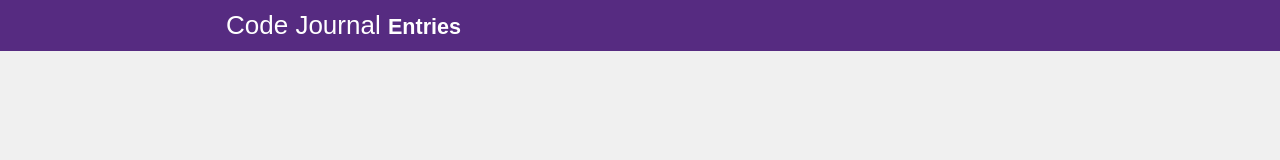
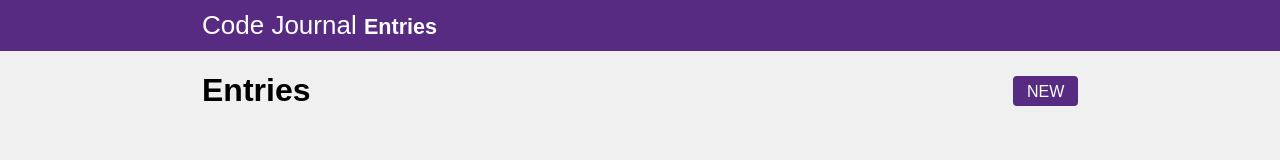
Before and after one commit to joseph-w-valdez/code-journal, a website: page index.html in a window 1280 px wide. Both pictures are taken after a click on the link "Entries". Drawn offline with Linux system fonts and the light colour scheme.

Commit message:
fiexed new entry button formatting and added functionality to button to view swap to new entry view

```diff
--- a/css/styles.css
+++ b/css/styles.css
@@ -2,6 +2,11 @@ html,
 body {
   font-family: sans-serif;
   background-color: #f0f0f0;
+}
+
+.container {
+  padding: 0;
+  margin: 0 auto;
 }
 
 header {
@@ -50,7 +55,7 @@ textarea {
   resize: none;
 }
 
-button {
+button.save {
   font-family: sans-serif;
   color: white;
   background-color: #562b81;
@@ -61,6 +66,24 @@ button {
   text-align: end;
 }
 
+div.new {
+  font-family: sans-serif;
+  color: white;
+  background-color: #562b81;
+  border: none;
+  font-size: 16px;
+  border-radius: 4px;
+  padding: 7px 14px;
+  height: 30px;
+  margin: 0;
+  width: 65px;
+  cursor: pointer;
+}
+
+.jc-space-between {
+  justify-content: space-between;
+}
+
 .ta-end {
   text-align: end;
 }
@@ -68,6 +91,7 @@ button {
 ul {
   width: 100%;
   padding: 0;
+  margin 0 auto
 }
 
 li {
@@ -83,6 +107,10 @@ li {
   align-items: center;
 }
 
+.jc-flex-end {
+  justify-content: flex-end;
+}
+
 a {
   text-decoration: none;
   color: white;
--- a/index.html
+++ b/index.html
@@ -43,11 +43,24 @@
             <label for="notes">Notes</label>
             <textarea id="notes" required></textarea>
           </div>
-          <div class="column-full ta-end"><button type="submit">SAVE</button></div>
+          <div class="column-full ta-end"><button type="submit" class="save">SAVE</button></div>
         </div>
       </form>
     </div>
-    <div data-view="entries" class="hidden"><ul></ul></div> <!-- add hidden back here -->
+    <div data-view="entries" class="hidden">
+      <div class="row ai-center">
+        <div class="column-half">
+          <h1>Entries</h1>
+        </div>
+        <div class="column-half">
+          <div class="row jc-flex-end">
+            <div class="new">
+              <a class="newEntriesButton">NEW</a>
+            </div>
+          </div>
+        </div>
+      </div>
+      <ul></ul></div>
   </main>
   <script src="js/data.js"></script>
   <script src="js/main.js"></script>
--- a/js/main.js
+++ b/js/main.js
@@ -79,7 +79,6 @@ function viewSwap(currentView) {
   for (let viewNode = 0; viewNode < $views.length; viewNode++) {
     if (currentView === $views[viewNode]) {
       $views[viewNode].classList.remove('hidden');
-      data.view = $views[viewNode].getAttribute('data-view');
     } else {
       $views[viewNode].classList.add('hidden');
     }
@@ -89,11 +88,14 @@ function viewSwap(currentView) {
 var entriesView = document.querySelector('.entriesView');
 entriesView.addEventListener('click', handleViewSwap);
 
+var $newEntry = document.querySelector('.newEntriesButton');
+$newEntry.addEventListener('click', handleViewSwap);
+
 function handleViewSwap(event) {
   event.preventDefault();
   if (event.target.matches('.entriesView')) {
     viewSwap($entries);
-  } else {
+  } else if (event.target.matches('.newEntriesButton')) {
     viewSwap($entryForm);
   }
 
```
